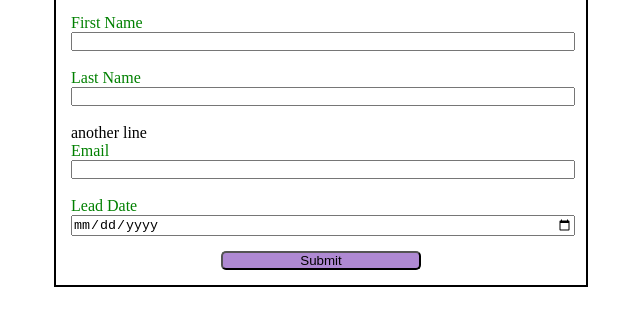
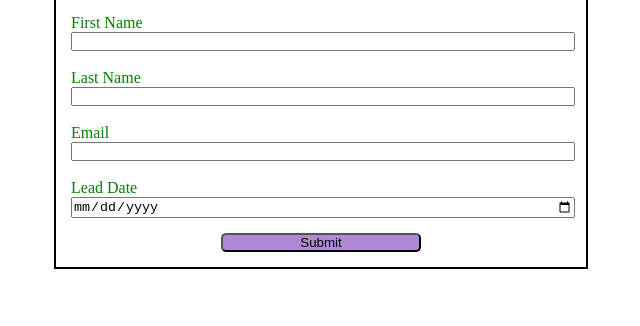
Before and after one commit to rvinayak795/Mini-Project-web-to-lead, a plain HTML site: page index.html in a window 1280 px wide. Shown: the part 40-366 px from the top of the page, without its empty margins (319-959 px from the left). Drawn offline with Linux system fonts and the light colour scheme.

Commit message:
new chages

```diff
--- a/index.html
+++ b/index.html
@@ -19,7 +19,7 @@
     <label for="first_name">First Name</label><input  id="first_name" maxlength="40" name="first_name" size="20" type="text" required="true"/><br>
 
     <label for="last_name">Last Name</label><input  id="last_name" maxlength="80" name="last_name" size="20" type="text" required="true"/><br>
-    another line
+
     <label for="email">Email</label><input  id="email" maxlength="80" name="email" size="20" type="text" required="true"/><br>
 
     <label for="leadDate"> Lead Date</label>
```
